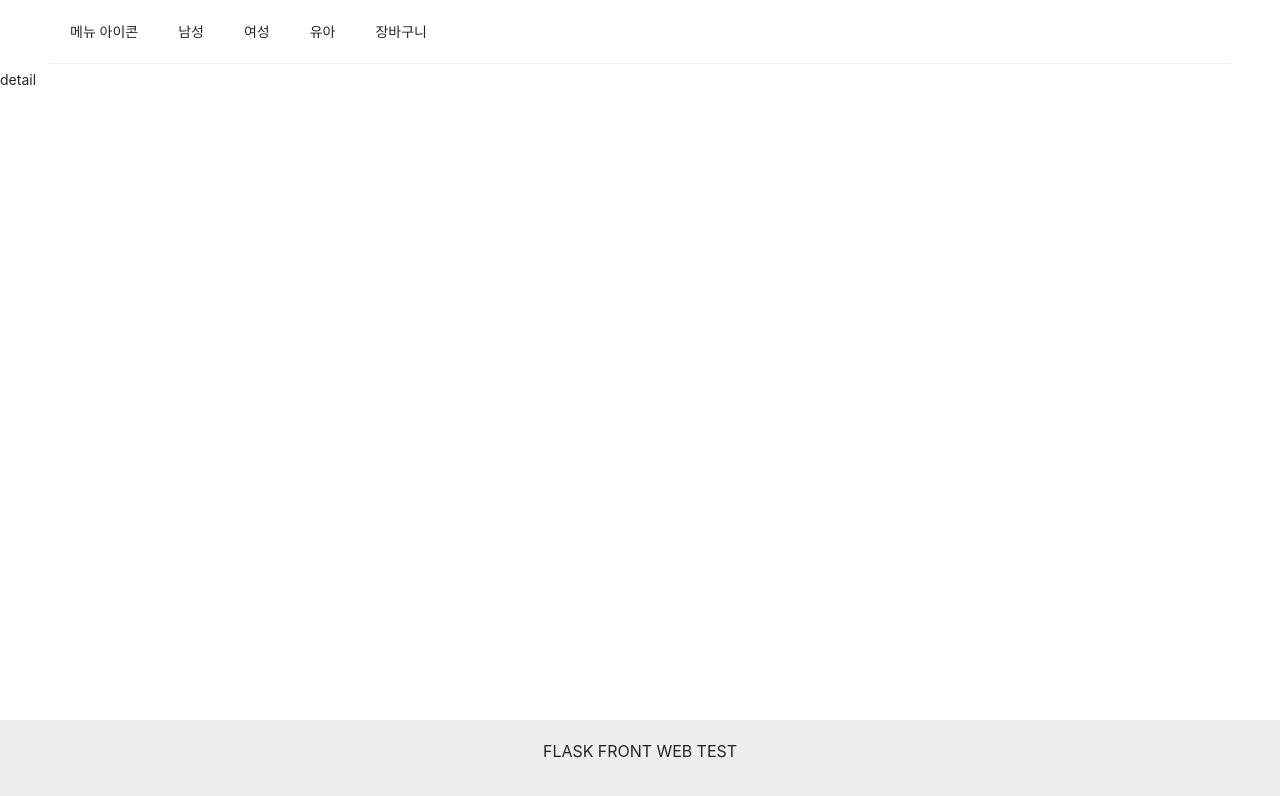
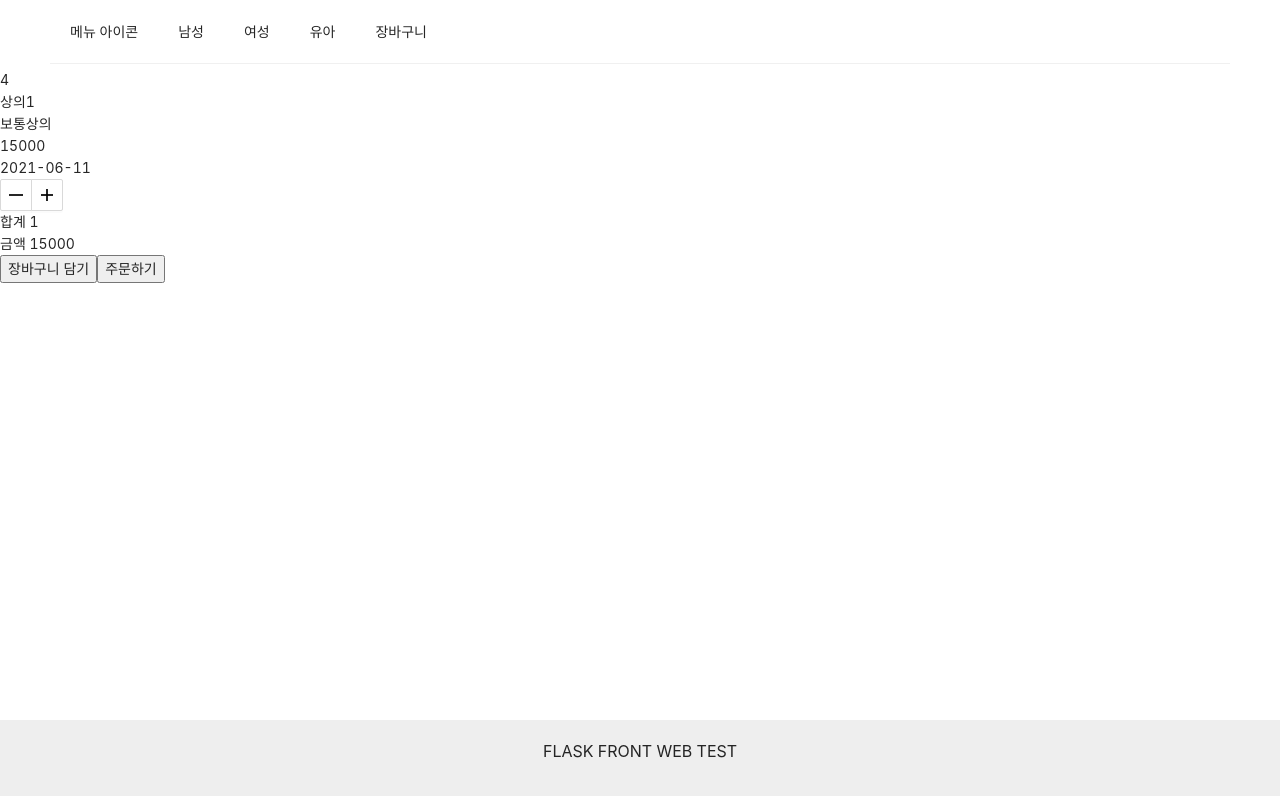
Before and after one commit to eyaeyao124/flask_front_test, a React (Create React App) app: page /detail/baby/1 in a window 1280 px wide. Shown: the top 796 px of the page. Built offline with nearby package versions, Linux system fonts and the light colour scheme.

Commit message:
상품 상세 페이지 및 장바구니 페이지 전반적 기능구현

```diff
--- a/src/components/Cart/Cart.js
+++ b/src/components/Cart/Cart.js
@@ -1,9 +1,25 @@
-import React from 'react';
+import React,{useEffect,useState} from 'react';
 
 const Cart = () => {
+    const [CartList, setCartList] = useState([]);
+
+    useEffect(() => {
+        setCartList(JSON.parse(localStorage.getItem('cart')))
+    }, [])
+
     return (
         <div>
-            hihi
+            {
+                CartList && CartList.map((item, index)=>{
+                    return  <div key={index}>
+                            <div>{item.rate}</div>
+                            <div>{item.title}</div>
+                            <div>{item.description}</div>
+                            <div>{item.price*item.count}</div>
+                            <div>{item.date}</div>
+                            </div>
+                })
+            }
         </div>
     )
 }
--- a/src/components/Detail/Detail.js
+++ b/src/components/Detail/Detail.js
@@ -1,9 +1,82 @@
-import React from 'react';
+import React,{useEffect,useState} from 'react';
+import { useHistory } from "react-router-dom";
+import { Button } from 'antd';
+import { MinusOutlined, PlusOutlined } from '@ant-design/icons';
 
-const Detail = () => {
+const Detail = ({match}) => {
+    const history = useHistory();
+    const lists = require(`../../dummy/${match.params.category}/${match.params.category}.json`);
+
+    const [Item,setItem] = useState([]);
+    const [Count,setCount] = useState(1);
+    const [TotalPrice,setTotalPrice] = useState(0);
+    const [BasicPrice,setBasicPrice] = useState(0);
+
+    const productIncrease = () => {
+        setCount(Count+1)
+        setTotalPrice(TotalPrice + BasicPrice)
+    }
+
+    const productDecrease = () => {
+        if(Count !== 1) {
+            setCount(Count-1)
+            setTotalPrice(TotalPrice - BasicPrice)
+        }
+    }
+
+    const addCart = () => {
+        if(localStorage.getItem('cart')) {
+            const localInfo = JSON.parse(localStorage.getItem('cart'));
+            const itemInfo = {...Item[0],...{"count":Count}};
+
+            const valueCompare = localInfo.findIndex(
+                item => item.id === Item[0].id && item.categoty ===  Item[0].categoty
+            );
+
+            if(valueCompare !== -1){
+                alert('이미 추가된 상품입니다.')
+            }else{
+                const addInfo = [...localInfo,itemInfo]
+                localStorage.setItem('cart', JSON.stringify(addInfo));
+                history.push("/cart");
+            }
+
+        }else{
+            const itemInfo = [{...Item[0],...{"count":Count}}];
+            localStorage.setItem('cart', JSON.stringify(itemInfo));
+        }
+    }
+
+    useEffect(() => {
+        const productItem = lists.filter(item => item.id === Number(match.params.id))
+        setItem(productItem)
+        setBasicPrice(productItem[0].price)
+        setTotalPrice(productItem[0].price)
+    }, [])
+
     return (
         <div>
-            detail
+            {
+                Item && Item.map((item, index)=>{
+                    return  <div key={index}>
+                            <div>{item.rate}</div>
+                            <div>{item.title}</div>
+                            <div>{item.description}</div>
+                            <div>{item.price}</div>
+                            <div>{item.date}</div>
+                            </div>
+                })
+            }
+            <Button.Group>
+                <Button onClick={productDecrease} icon={<MinusOutlined />} />
+                <Button onClick={productIncrease} icon={<PlusOutlined />} />
+            </Button.Group>
+            <div>합계 <span>{Count}</span></div>
+            <div>금액 <span>{TotalPrice}</span></div>
+            <div>
+                <button onClick={addCart}>장바구니 담기</button>
+                <button>주문하기</button>
+            </div>
         </div>
     )
 }
```
